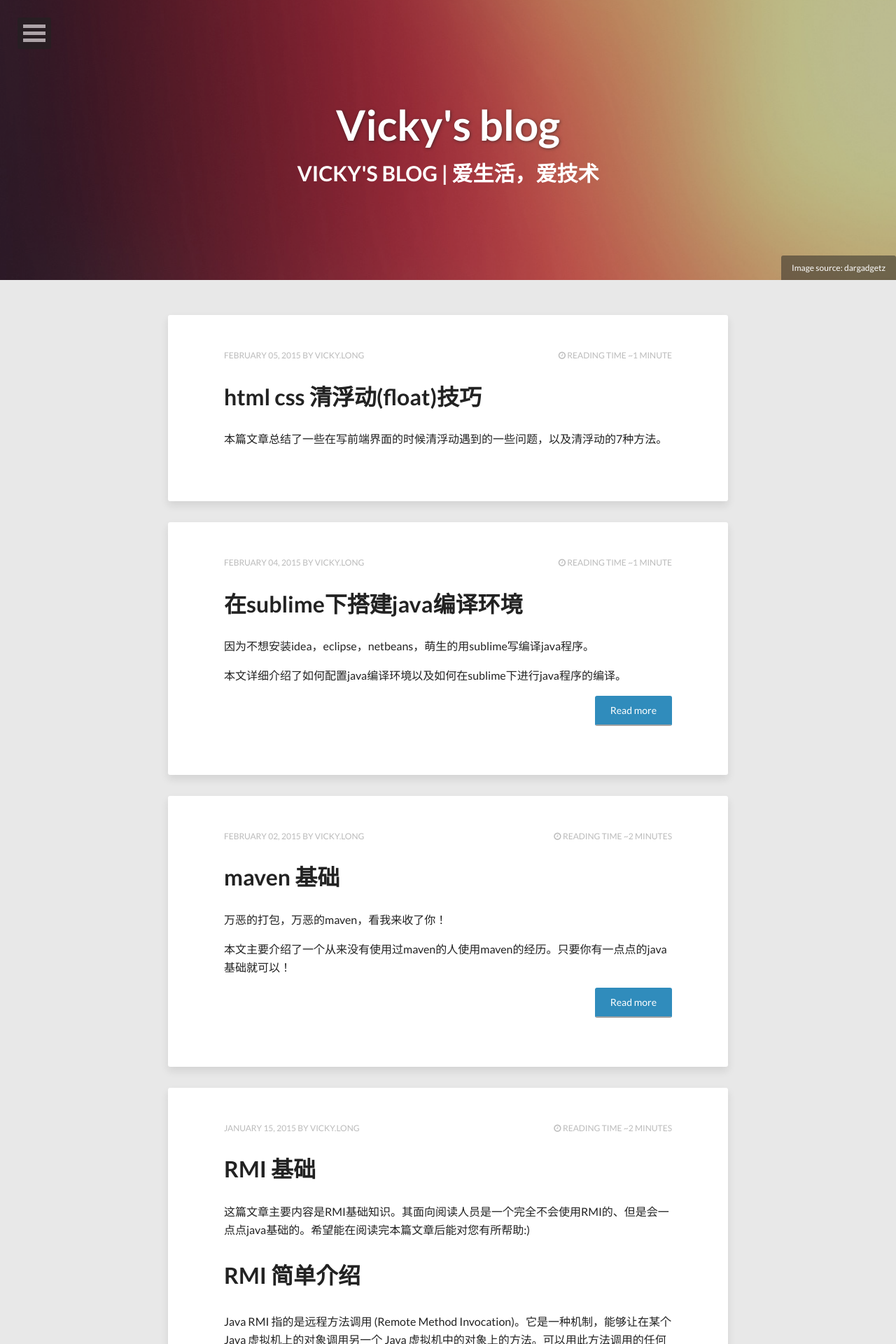
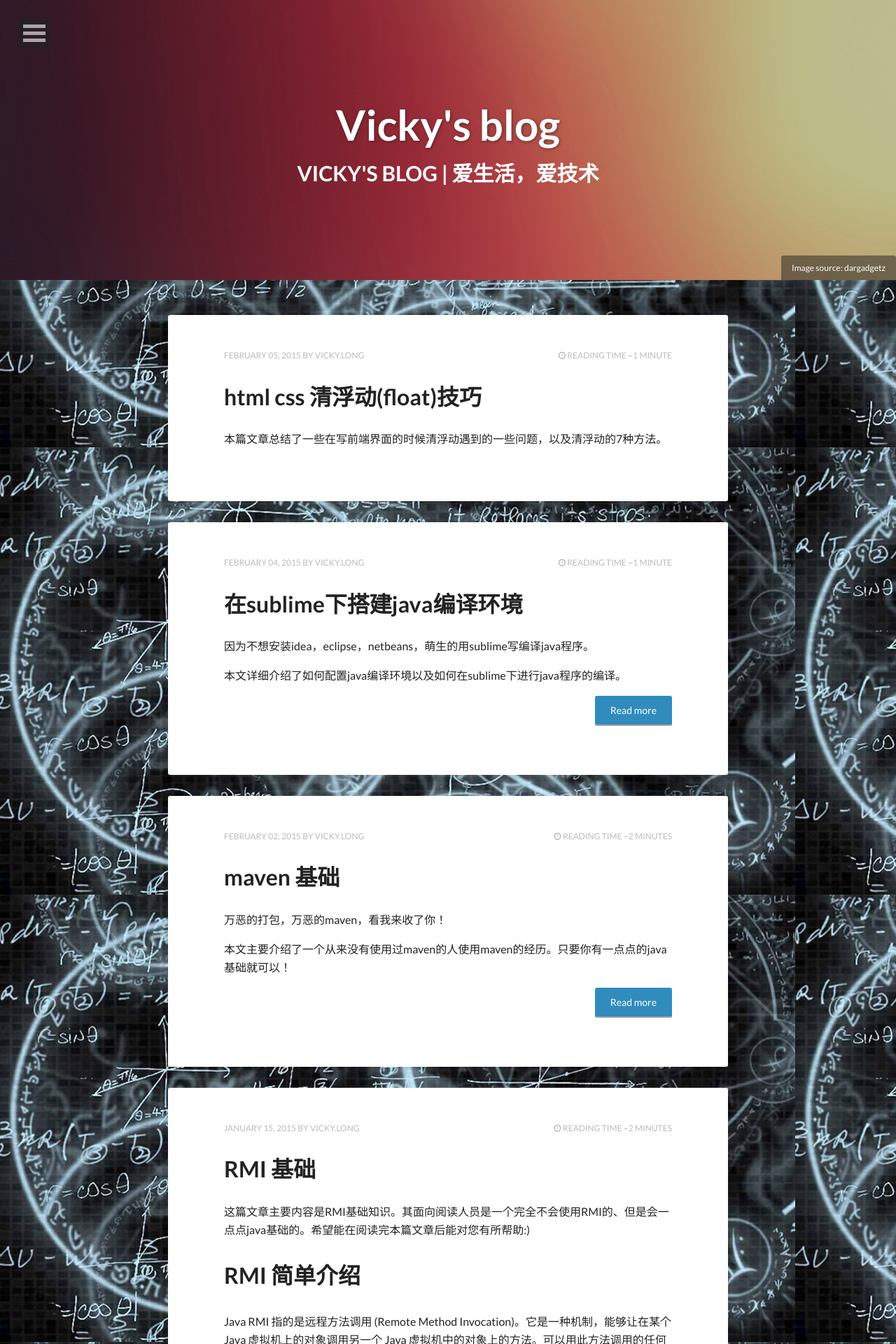
Before and after one commit to 0ovickyo0/0ovickyo0.github.io, a Jekyll site: the page built from index.html, in a window 1280 px wide. Shown: the top 1920 px of the page at 70% size. Built offline with Jekyll 4.4.1, drawn with Linux system fonts in a browser that asks for light colours; nearby versions of some CDN libraries; the list of posts is cut into pages by our own code; comment, search, counter and statistics services are not loaded.

Commit message:
new wallpaper

```diff
--- a/_config.yml
+++ b/_config.yml
@@ -31,7 +31,7 @@ owner:
   google_plus:
 
 # Background image to be tiled on all pages
-background:
+background: abstract-12.jpg
 
 # Analytics and webmaster tools stuff goes here
 google_analytics: UA-57240728-1
```
Also changed, not shown: images/abstract-12.jpg (added).
